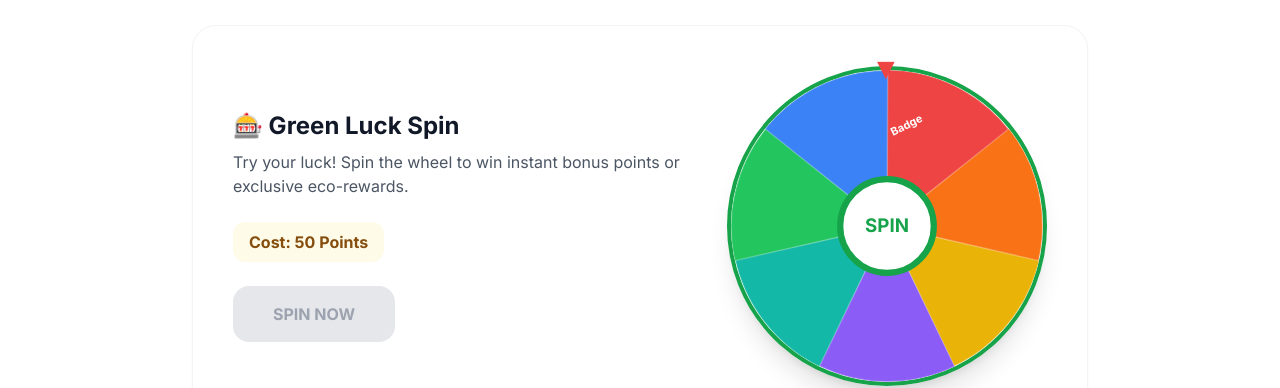
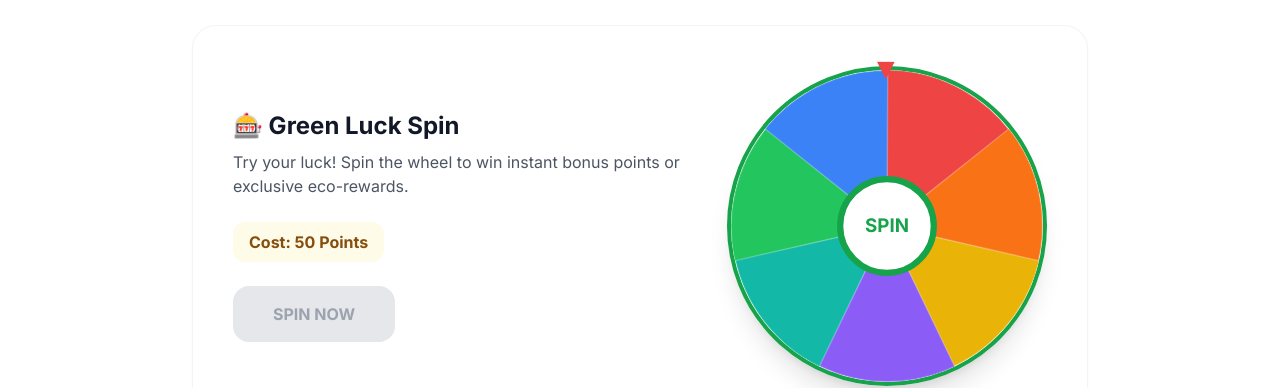
Before and after one commit to Prasanna-19-gnana/greenmile, a Next.js app: page /wallet in a window 1280 px wide. Shown: the part 416-804 px from the top of the page. Built offline with nearby package versions, Linux system fonts and the light colour scheme.

Commit message:
style: remove text from spin wheel slices

```diff
--- a/src/app/wallet/page.tsx
+++ b/src/app/wallet/page.tsx
@@ -263,17 +263,6 @@ export default function Wallet() {
                       stroke="rgba(255,255,255,0.2)"
                       strokeWidth="0.5"
                     />
-                    <text
-                      x="70"
-                      y="25"
-                      transform="rotate(25 50 50)" // center text in slice
-                      fontSize="3.5"
-                      fill="white"
-                      textAnchor="middle"
-                      fontWeight="bold"
-                    >
-                      {prize.shortName}
-                    </text>
                   </g>
                 );
               })}
```
